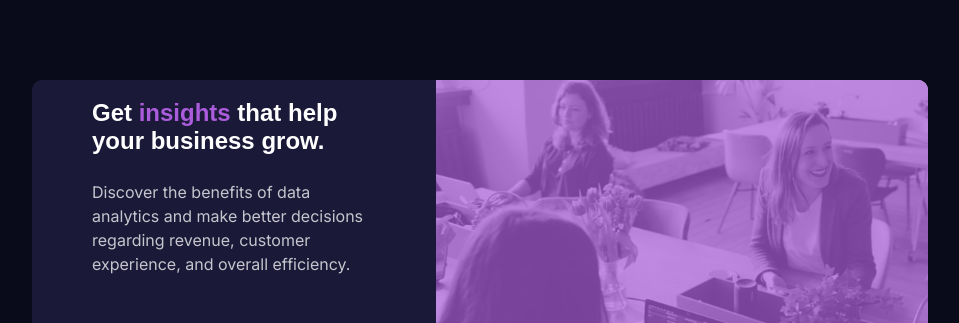
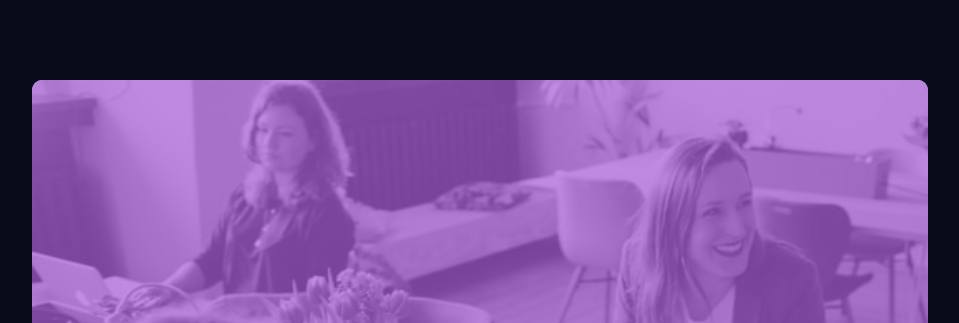
Before and after one commit to Ellizer27/stats-preview-card-component-main, a plain HTML site: page index.html in a window 1280 px wide. Shown: the top 323 px of the page, without its empty margins (160-1119 px from the left). Drawn offline with Linux system fonts and the light colour scheme.

Commit message:
fix responsive

```diff
--- a/index.html
+++ b/index.html
@@ -1,57 +1,65 @@
 <!DOCTYPE html>
 <html lang="en">
   <head>
-  <meta charset="UTF-8">
-  <meta name="viewport" content="width=device-width, initial-scale=1.0"> <!-- displays site properly based on user's device -->
+    <meta charset="UTF-8" />
+    <meta name="viewport" content="width=device-width, initial-scale=1.0" />
+    <!-- displays site properly based on user's device -->
 
-  <link rel="icon" type="image/png" sizes="32x32" href="./images/favicon-32x32.png">
-  <link rel="stylesheet" href="style.css">
+    <link
+      rel="icon"
+      type="image/png"
+      sizes="32x32"
+      href="./images/favicon-32x32.png"
+    />
+    <link rel="stylesheet" href="style.css" />
     <title>Frontend Mentor | Stats preview card component</title>
 
     <!-- Feel free to remove these styles or customise in your own stylesheet 👍 -->
     <style>
-    .attribution { font-size: 11px; text-align: center; }
-    .attribution a { color: hsl(228, 45%, 44%); }
+      .attribution {
+        font-size: 11px;
+        text-align: center;
+      }
+      .attribution a {
+        color: hsl(228, 45%, 44%);
+      }
     </style>
   </head>
   <body>
-
     <main>
-
       <div class="container">
-
-      <div class="card-left-side">
-
+        <div class="card-right-side">
           <header>
-
             <div class="card-img-heading">
               <div class="img-color"></div>
-            <img src="/stats-preview-card-component-main/images/image-header-mobile.jpg" alt="image-header-mobile">
+              <img
+                src="./images/image-header-mobile.jpg"
+                alt="image-header-mobile"
+              />
             </div>
-
           </header>
-
         </div>
 
         <div class="card-right-side">
-
           <section>
-
             <div class="card-heading">
-            <h1> Get <span class="insights-span">insights</span> that help your business grow.</h1>
+              <h1>
+                Get <span class="insights-span">insights</span> that help your
+                business grow.
+              </h1>
             </div>
 
             <div class="content-card">
-            <p>Discover the benefits of data analytics and make better decisions regarding revenue, customer
-              experience, and overall efficiency.</p>
+              <p>
+                Discover the benefits of data analytics and make better
+                decisions regarding revenue, customer experience, and overall
+                efficiency.
+              </p>
             </div>
-
           </section>
 
           <footer>
-
             <div class="card-footer">
-
               <div class="card-stat1">
                 <h2>10k+</h2>
                 <p>companies</p>
@@ -66,23 +74,18 @@
                 <h2>12m+</h2>
                 <p>queries</p>
               </div>
-
             </div>
-
           </footer>
-
         </div>
-
       </div>
-
     </main>
 
-
-
     <div class="front-end-mentor">
-    <p>Challenge by <a href="https://www.frontendmentor.io?ref=challenge">Frontend Mentor</a>.
-    Coded by <a href="#">Ellizer</a>.</p>
+      <p>
+        Challenge by
+        <a href="https://www.frontendmentor.io?ref=challenge">Frontend Mentor</a
+        >. Coded by <a href="#">Ellizer</a>.
+      </p>
     </div>
-
   </body>
 </html>
--- a/style.css
+++ b/style.css
@@ -1,5 +1,5 @@
-@import url('https://fonts.googleapis.com/css2?family=Inter:wght@400;700&display=swap');
-@import url('https://fonts.googleapis.com/css2?family=Lexend+Deca&display=swap');
+@import url("https://fonts.googleapis.com/css2?family=Inter:wght@400;700&display=swap");
+@import url("https://fonts.googleapis.com/css2?family=Lexend+Deca&display=swap");
 
 * {
   margin: 0;
@@ -28,6 +28,11 @@ body {
   border-radius: 10px;
 }
 
+.card-right-side {
+  width: 100%;
+  height: 100%;
+}
+
 .card-img-heading img {
   height: 100%;
   width: 100%;
@@ -51,6 +56,7 @@ body {
 }
 
 .card-heading h1 {
+  width: 100%;
   font-family: "Lexend Deca Display", sans-serif;
   text-align: center;
   padding: 30px 20px;
@@ -87,7 +93,7 @@ body {
   text-align: center;
 }
 
-@media (min-width: 760px) {
+@media (min-width: 1295px) {
   .container {
     height: 100%;
     width: 80%;
```
Lines whose indentation alone changed are shown as unchanged.
